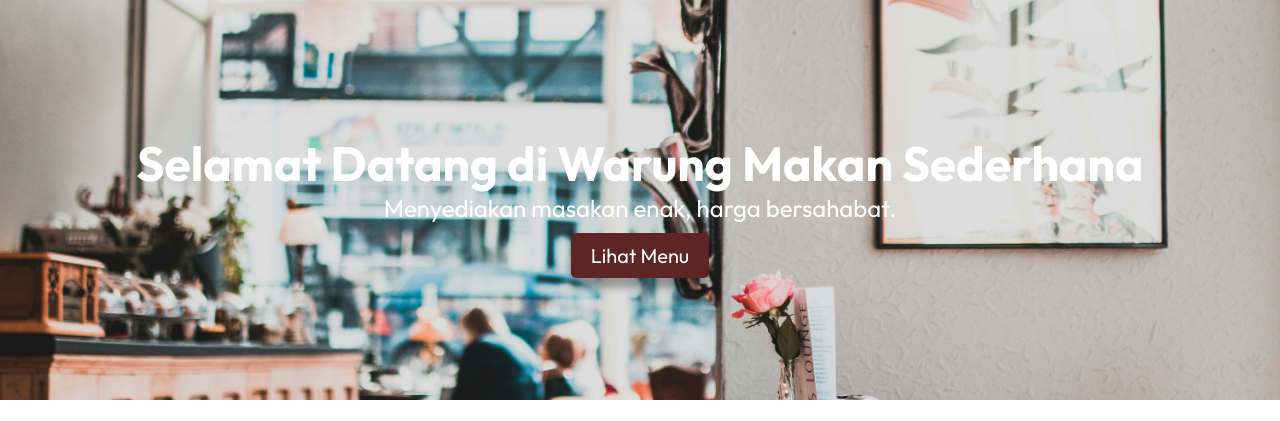
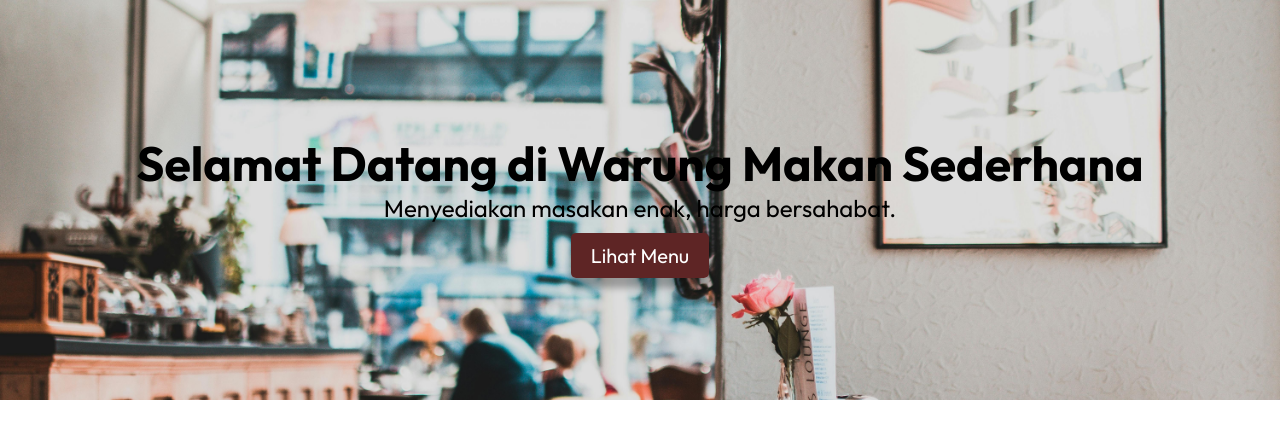
Before and after one commit to arilandrian/RPL-kelompok-11, a PHP site: page / in a window 1280 px wide. Shown: the part 117-538 px from the top of the page. Run offline with PHP 8.4, Linux system fonts and the light colour scheme.

Commit message:
merubah warna tulisan pada index.php

```diff
--- a/css/index.css
+++ b/css/index.css
@@ -55,7 +55,7 @@ nav ul li a:hover {
     justify-content: center;
     align-items: center;
     text-align: center;
-    color: white;
+    color: rgb(0, 0, 0);
     padding: 20px; /* Padding di dalam hero */
 }
 
```
